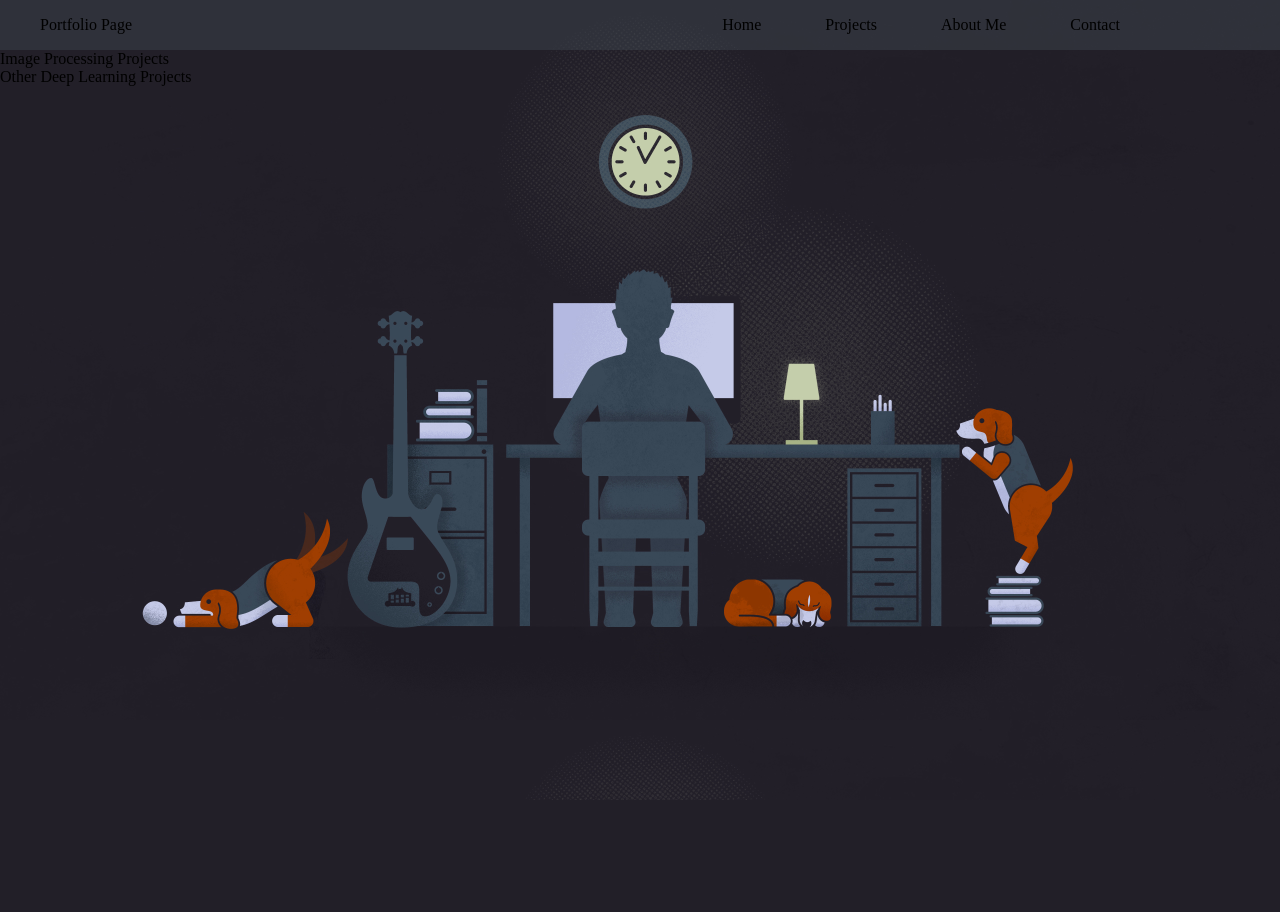
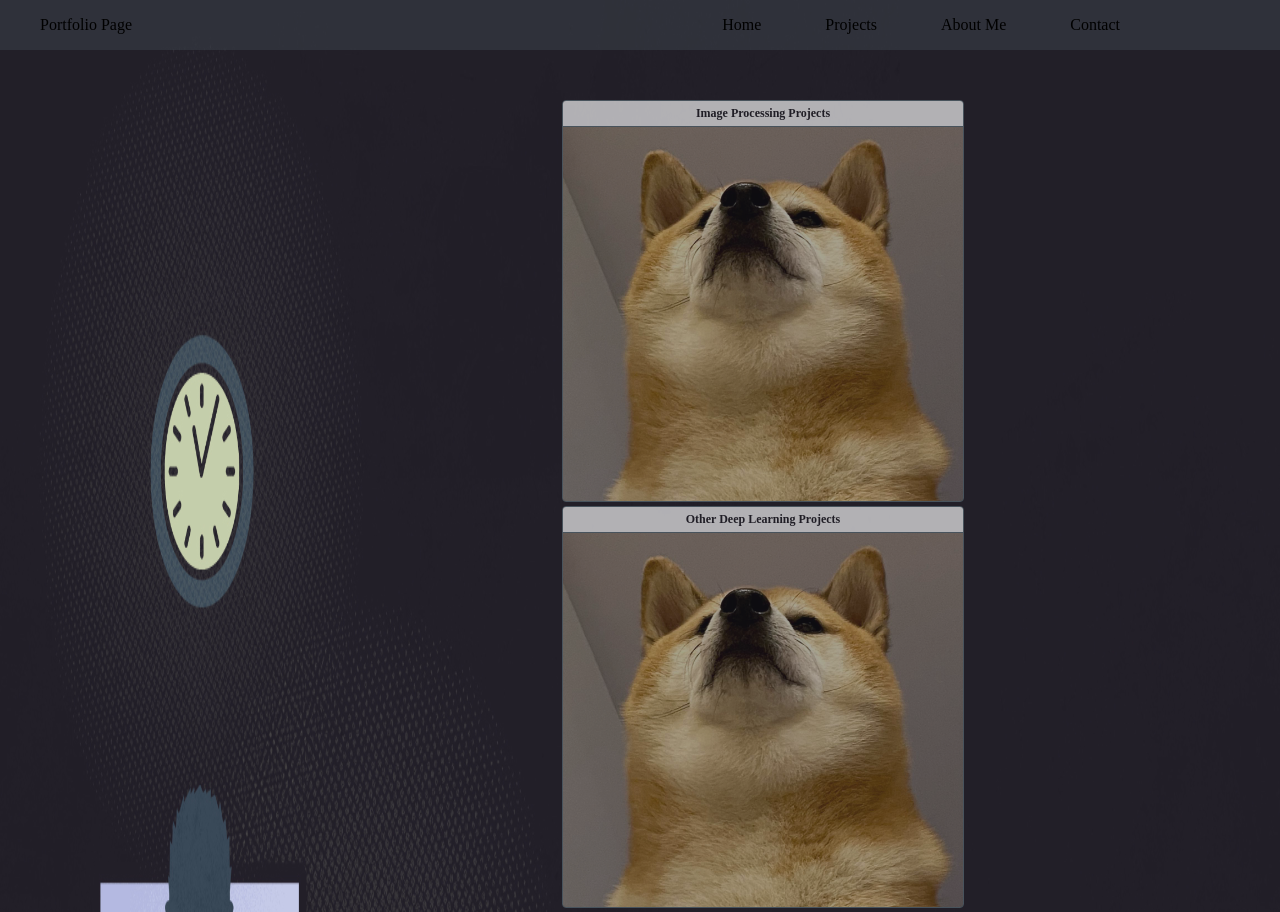
Before and after one commit to hoftherose/CVPage, a Flask app: page /projects in a window 1280 px wide. Before the commit the page ends 800 px from the top, so only its background shows below. Run offline with Flask 2, Linux system fonts and the light colour scheme.

Commit message:
Basic cards layout and background setup

```diff
--- a/static/css/base.css
+++ b/static/css/base.css
@@ -1,7 +1,8 @@
 body {
     margin: 0;
     background-image: url("../assets/dog_background.jpg");
-    background-size: cover;
+    background-position: 397% 0%;
+    background-size: 110% 230%;
 }
 
 .center {
--- a/static/css/main.css
+++ b/static/css/main.css
@@ -3,6 +3,7 @@
 .nav-bar{
     display: flex;
     align-items: center;
+    padding-bottom: 50px;
 }
 
 nav{
@@ -17,3 +18,40 @@ nav ul li{
     display: inline-block;
     padding-right: 60px;
 }
+.project-showcase{
+    margin: 0 0 0 auto;
+    width: 60%;
+
+}
+.card{
+    width: 400px;
+    height: 400px;
+    border: 1px solid rgb(72, 83, 92);
+    border-radius: 4px;
+    overflow: hidden;
+    display: inline-block;
+    margin: 0 50px;
+}
+
+.card-header {
+    color: #201e26;
+    text-align: center;
+    font-size: 12px;
+    font-weight: 600;
+    border-bottom: 1px solid rgb(72, 83, 92);
+    background-color: rgba(255, 255, 255, 0.65);
+    padding: 5px 10px;
+}
+
+.card-main {
+    display: flex;
+    flex-direction: column;
+    justify-content: center;
+    align-items: center;
+}
+
+.card-main img {
+    opacity: 0.6;
+    max-width: 100%;
+    max-height: 100%;
+}
--- a/templates/main/projects.html
+++ b/templates/main/projects.html
@@ -4,12 +4,18 @@
 
 {% block body %}
     {{ super() }}
-    <div>
-        <div>
-            Image Processing Projects
+    <div class="project-showcase">
+        <div class="card">
+            <div class="card-header">Image Processing Projects</div>
+            <div class="card-main">
+                <img src="{{ url_for('static', filename='assets/dog.jpg') }}" alt="">
+            </div>
         </div>
-        <div>
-            Other Deep Learning Projects
+        <div class="card">
+            <div class="card-header">Other Deep Learning Projects</div>
+            <div class="card-main">
+                <img src="{{ url_for('static', filename='assets/dog.jpg') }}" alt="">
+            </div>
         </div>
     </div>
 {% endblock %}
```
